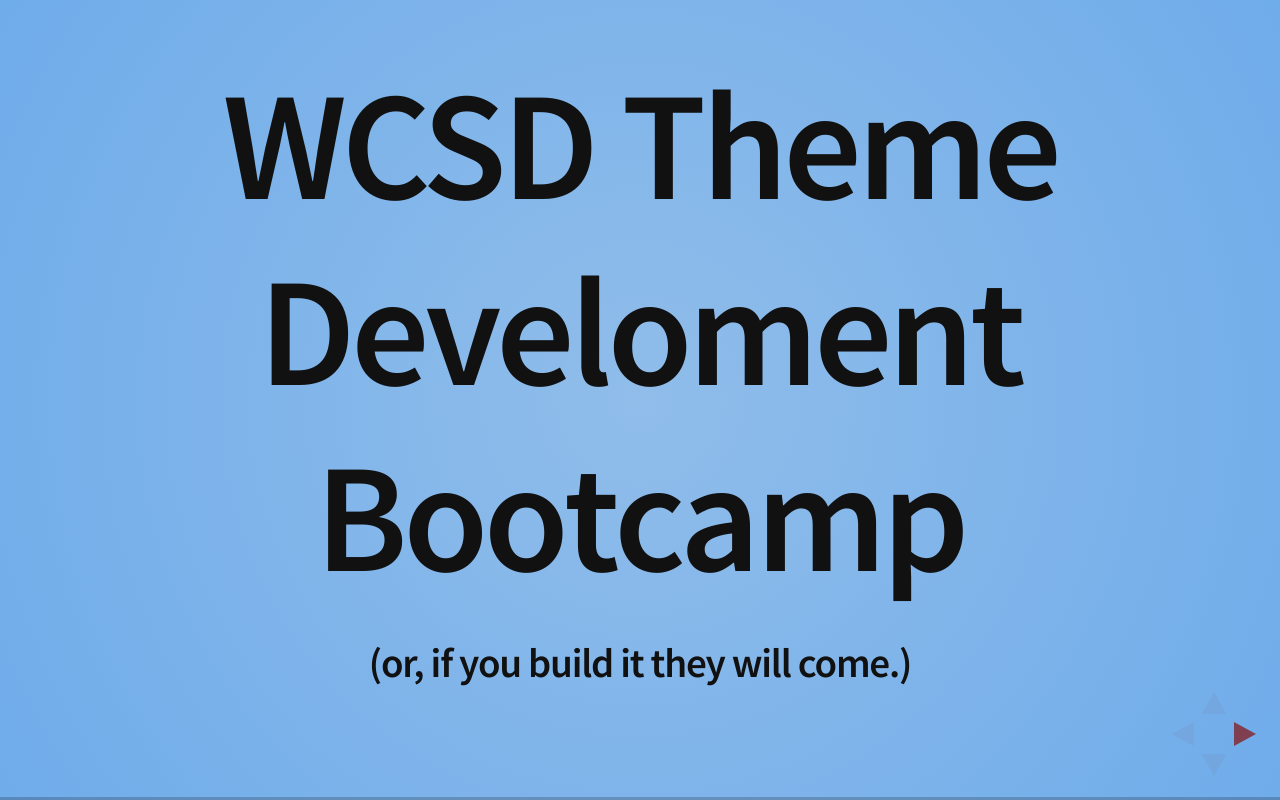
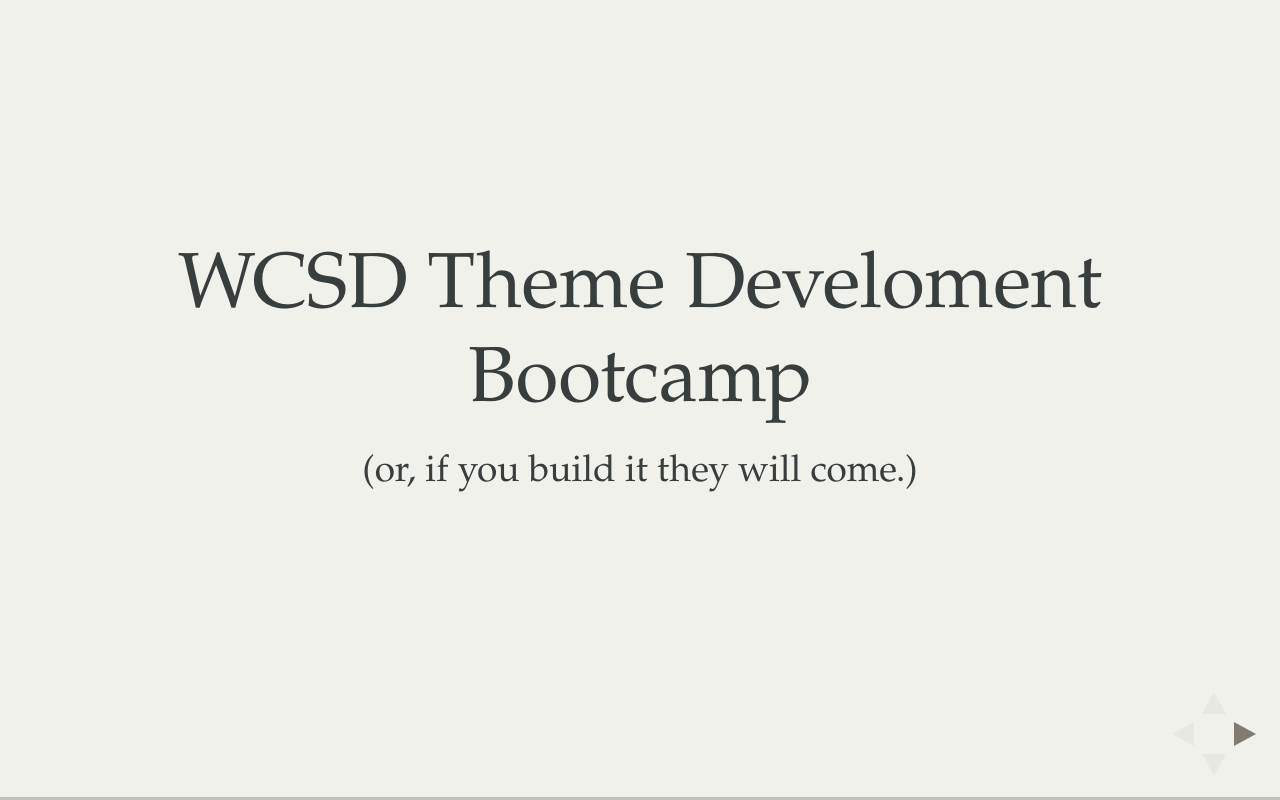
Before and after one commit to azanebrain/wcsd-2015-theme, a PHP site: page / in a window 1280 px wide. Run offline with PHP 8.4, Linux system fonts and the light colour scheme.

Commit message:
workin on slides

```diff
--- a/css/theme/wcsd.css
+++ b/css/theme/wcsd.css
@@ -1,31 +1,28 @@
-@import url(../../lib/font/source-sans-pro/source-sans-pro.css);
 /**
- * Black theme for reveal.js.
+ * A simple theme for reveal.js presentations, similar
+ * to the default theme. The accent color is brown.
  *
- * Copyright (C) 2011-2012 Hakim El Hattab, http://hakim.se
+ * This theme is Copyright (C) 2012-2013 Owen Versteeg, http://owenversteeg.com - it is MIT licensed.
  */
+.reveal a {
+  line-height: 1.3em; }
+
 /*********************************************
  * GLOBAL STYLES
  *********************************************/
 body {
-  background: #6facea;
-  background: -moz-radial-gradient(center, circle cover, #90bdea 0%, #6facea 100%);
-  background: -webkit-gradient(radial, center center, 0px, center center, 100%, color-stop(0%, #90bdea), color-stop(100%, #6facea));
-  background: -webkit-radial-gradient(center, circle cover, #90bdea 0%, #6facea 100%);
-  background: -o-radial-gradient(center, circle cover, #90bdea 0%, #6facea 100%);
-  background: -ms-radial-gradient(center, circle cover, #90bdea 0%, #6facea 100%);
-  background: radial-gradient(center, circle cover, #90bdea 0%, #6facea 100%);
-  background-color: #2b2b2b; }
+  background: #F0F1EB;
+  background-color: #F0F1EB; }
 
 .reveal {
-  font-family: 'Source Sans Pro', Helvetica, sans-serif;
-  font-size: 40px;
+  font-family: 'Palatino Linotype', 'Book Antiqua', Palatino, FreeSerif, serif;
+  font-size: 36px;
   font-weight: normal;
-  color: #111111; }
+  color: #000; }
 
 ::selection {
   color: #fff;
-  background: #2a0505;
+  background: #26351C;
   text-shadow: none; }
 
 .reveal .slides > section, .reveal .slides > section > section {
@@ -37,11 +34,11 @@ body {
  *********************************************/
 .reveal h1, .reveal h2, .reveal h3, .reveal h4, .reveal h5, .reveal h6 {
   margin: 0 0 20px 0;
-  color: #111111;
-  font-family: 'Source Sans Pro', Helvetica, sans-serif;
-  font-weight: bold;
+  color: #383D3D;
+  font-family: 'Palatino Linotype', 'Book Antiqua', Palatino, FreeSerif, serif;
+  font-weight: normal;
   line-height: 1.2;
-  letter-spacing: -0.03em;
+  letter-spacing: normal;
   text-transform: none;
   text-shadow: none;
   word-wrap: break-word; }
@@ -50,7 +47,7 @@ body {
   font-size: 3.77em; }
 
 .reveal h2 {
-  font-size: 3em; }
+  font-size: 2.11em; }
 
 .reveal h3 {
   font-size: 1.55em; }
@@ -183,21 +180,21 @@ body {
 /*********************************************
  * LINKS
  *********************************************/
-.reveal a {
-  color: #86100F;
+.reveal a, .reveal a:visited, .reveal a:active {
+  color: #005E95;
   text-decoration: none;
   -webkit-transition: color 0.15s ease;
   -moz-transition: color 0.15s ease;
   transition: color 0.15s ease; }
 
 .reveal a:hover {
-  color: #e21919;
+  color: #004F80;
   text-shadow: none;
   border: none; }
 
 .reveal .roll span:after {
   color: #fff;
-  background: #410707; }
+  background: #25211c; }
 
 /*********************************************
  * IMAGES
@@ -205,7 +202,7 @@ body {
 .reveal section img {
   margin: 15px 0px;
   background: rgba(255, 255, 255, 0.12);
-  border: 4px solid #111111;
+  border: 4px solid #000;
   box-shadow: 0 0 10px rgba(0, 0, 0, 0.15); }
 
 .reveal a img {
@@ -215,35 +212,35 @@ body {
 
 .reveal a:hover img {
   background: rgba(255, 255, 255, 0.2);
-  border-color: #86100F;
+  border-color: #51483D;
   box-shadow: 0 0 20px rgba(0, 0, 0, 0.55); }
 
 /*********************************************
  * NAVIGATION CONTROLS
  *********************************************/
 .reveal .controls div.navigate-left, .reveal .controls div.navigate-left.enabled {
-  border-right-color: #86100F; }
+  border-right-color: #51483D; }
 
 .reveal .controls div.navigate-right, .reveal .controls div.navigate-right.enabled {
-  border-left-color: #86100F; }
+  border-left-color: #51483D; }
 
 .reveal .controls div.navigate-up, .reveal .controls div.navigate-up.enabled {
-  border-bottom-color: #86100F; }
+  border-bottom-color: #51483D; }
 
 .reveal .controls div.navigate-down, .reveal .controls div.navigate-down.enabled {
-  border-top-color: #86100F; }
+  border-top-color: #51483D; }
 
 .reveal .controls div.navigate-left.enabled:hover {
-  border-right-color: #e21919; }
+  border-right-color: #8b7b69; }
 
 .reveal .controls div.navigate-right.enabled:hover {
-  border-left-color: #e21919; }
+  border-left-color: #8b7b69; }
 
 .reveal .controls div.navigate-up.enabled:hover {
-  border-bottom-color: #e21919; }
+  border-bottom-color: #8b7b69; }
 
 .reveal .controls div.navigate-down.enabled:hover {
-  border-top-color: #e21919; }
+  border-top-color: #8b7b69; }
 
 /*********************************************
  * PROGRESS BAR
@@ -252,7 +249,7 @@ body {
   background: rgba(0, 0, 0, 0.2); }
 
 .reveal .progress span {
-  background: #86100F;
+  background: #51483D;
   -webkit-transition: width 800ms cubic-bezier(0.26, 0.86, 0.44, 0.985);
   -moz-transition: width 800ms cubic-bezier(0.26, 0.86, 0.44, 0.985);
   transition: width 800ms cubic-bezier(0.26, 0.86, 0.44, 0.985); }
@@ -261,4 +258,26 @@ body {
  * SLIDE NUMBER
  *********************************************/
 .reveal .slide-number {
-  color: #86100F; }
+  color: #51483D; }
+
+
+/*********************************************
+ * custom styles
+ *********************************************/
+
+.threecolwrap {
+  text-align: center;
+  overflow: hidden;
+}
+ .threecol {
+  width: 27%;
+  margin: 0 2% !important;
+  display: inline-block;
+ }
+ .threecol h4 {
+  font-size: .85em;
+ }
+
+ .threecol img {
+  border-radius: 50%;
+ }
--- a/index.html
+++ b/index.html
@@ -18,8 +18,9 @@
     <!-- <link rel="stylesheet" href="css/theme/league.css" id="theme"> -->
     <!-- <link rel="stylesheet" href="css/theme/blood.css" id="theme"> -->
     <link rel="stylesheet" href="css/theme/wcsd.css" id="theme">
-      <!-- good if lighter -->
-		<!-- <link rel="stylesheet" href="css/theme/solarized.css" id="theme"> -->
+    <!-- <link rel="stylesheet" href="css/theme/serif.css" id="theme">   -->
+    <!-- good if lighter -->
+	<!-- <link rel="stylesheet" href="css/theme/solarized.css" id="theme"> -->
 
 		<!-- Code syntax highlighting -->
 		<link rel="stylesheet" href="lib/css/zenburn.css">
@@ -45,62 +46,115 @@
 			<!-- Any section element inside of this container is displayed as a slide -->
 			<div class="slides">
 				<section>
-					<h1>WCSD Theme Develoment Bootcamp</h1>
+					<h2>WCSD Theme Develoment Bootcamp</h2>
 					<h4>(or, if you build it they will come.)</h4>
 
 				</section>
 
 				<section>
 					<h2>Your Speakers</h2>
+					<div class="clearfix threecolwrap">
+						<div class="threecol">
+							<img src="http://fillmurray.com/300/300" alt="">
+							<h4>Richard Sherman</h4>
+						</div>
+						<div class="threecol">
+							<img src="http://fillmurray.com/300/300" alt="">
+							<h4>AJ Zane</h4>
+						</div>
+						<div class="threecol">
+							<img src="http://fillmurray.com/300/300" alt="">
+							<h4>Suzette Franck</h4>
+						</div>
+					</div>
 
 
 				</section>
 
 				<section>
 					<h2>Before we begin...</h2>
-
+					<p>
+						<a href="http://azanebrain.github.io/wcsd-2015-theme/ ">http://azanebrain.github.io/wcsd-2015-theme/ </a>
+						<a href="http://azanebrain.github.io/wcsd-2015-theme/questions">http://azanebrain.github.io/wcsd-2015-theme/questions</a>
+						<a href="http://azanebrain.github.io/wcsd-2015-theme/slides">http://azanebrain.github.io/wcsd-2015-theme/slides</a>
+					</p>
 
 				</section>
 
 				<section>
-					<h1>I. The tools</h1>
-					<h3>Your best friends in the WordPress game</h3>
+					<h2>I. The Tools</h2>
+					<h4>Your best friends in the WordPress game</h4>
 
 				</section>
 
 				<section>
-					<h2>Files</h2>
+					<h2>File Management</h2>
+					<h4><a href="http://cpanel.com">cPanel (most common on servers)</a></h4>
+					<h4><a href="https://panic.com/transmit/">Transmit (Mac)</a></h4>
+					<h4><a href="https://filezilla-project.org/">FileZilla (PC & Mac)</a></h4>
+				</section>
 
+				<section>
+					<h2>Database Management</h2>
+					<h4><a href="http://www.phpmyadmin.net/home_page/index.php">phpMyAdmin (default on most hosts)</a></h4>
+					<h4><a href="http://sequelpro.com">Sequel Pro (Mac)</a></h4>
 
 				</section>
 
 				<section>
-					<h2>Database Management</h2>
-
+					<h2>Code Editor</h2>
+					<h4><a href="http://atom.io">Atom (Web-based. Very cool.)</a></h4>
+					<h4><a href="www.sublimetext.com/3">Sublime Text 3 (Mac & PC)</a></h4>
+					<h4><a href="https://panic.com/coda/">Coda (makers of Transmit)</a></h4>
 
 				</section>
 
 				<section>
-					<h2>Editor</h2>
-
+					<h2>Command Line (CLI)</h2>
+					<h4>Terminal (built in to Mac)</h4>
+					<h4><a href="http://iterm2.com">iTerm (a BETTER Mac terminal)</a></h4>
+					<h4><a href="http://git-scm.com/downloads">Git Bash (PC)</a></h4>
 
 				</section>
 
 				<section>
-					<h2>Command Line</h2>
-
+					<h2>Version Control</h2>
+					<h4>SVN (boo)</h4>
+					<h4>Git (yeah baby!)</h4>
+					<div class="fragment">
+						<h4><a href="http://github.com">Github</a></h4>
+						<h4><a href="http://bitbucket.com">Bitbucket</a></h4>
+					</div>
 
 				</section>
 
 				<section>
-					<h2>Versioning</h2>
+					<h2>CSS Preprocessors</h2>
+					<h4><a href="http://sass-lang.com/">Sass (and SCSS)</a></h4>
+					<h4><a href="http://lesscss.org">Less</a></h4>
+				</section>
 
+				<section>
+
+					<h2>HTML/Markup Preprocessors</h2>
+					<h4><a href="http://jade-lang.org">Jade</a></h4>
+					<h4><a href="http://haml.info">Haml</a></h4>
 
 				</section>
 
 				<section>
-					<h2>Preprocessors</h2>
 
+					<h2>Javascript Preprocessors</h2>
+					<h4><a href="http://coffeescript.org">CoffeeScript</a></h4>
+
+				</section>
+
+				<section>
+
+					<h2>Compilor Applications</h2>
+					<h4><a href="http://incident57.com/codekit">Codekit</a></h4>
+					<h4><a href="http://prepros.io">Prepros</a></h4>
+					<h4><a href="http://koala-app.com">Koala</a></h4>
 
 				</section>
 
@@ -111,7 +165,7 @@
 				</section>
 
 				<section>
-					<h1>II. WordPress Themes</h1>
+					<h2>II. WordPress Themes</h2>
 
 
 				</section>
```
